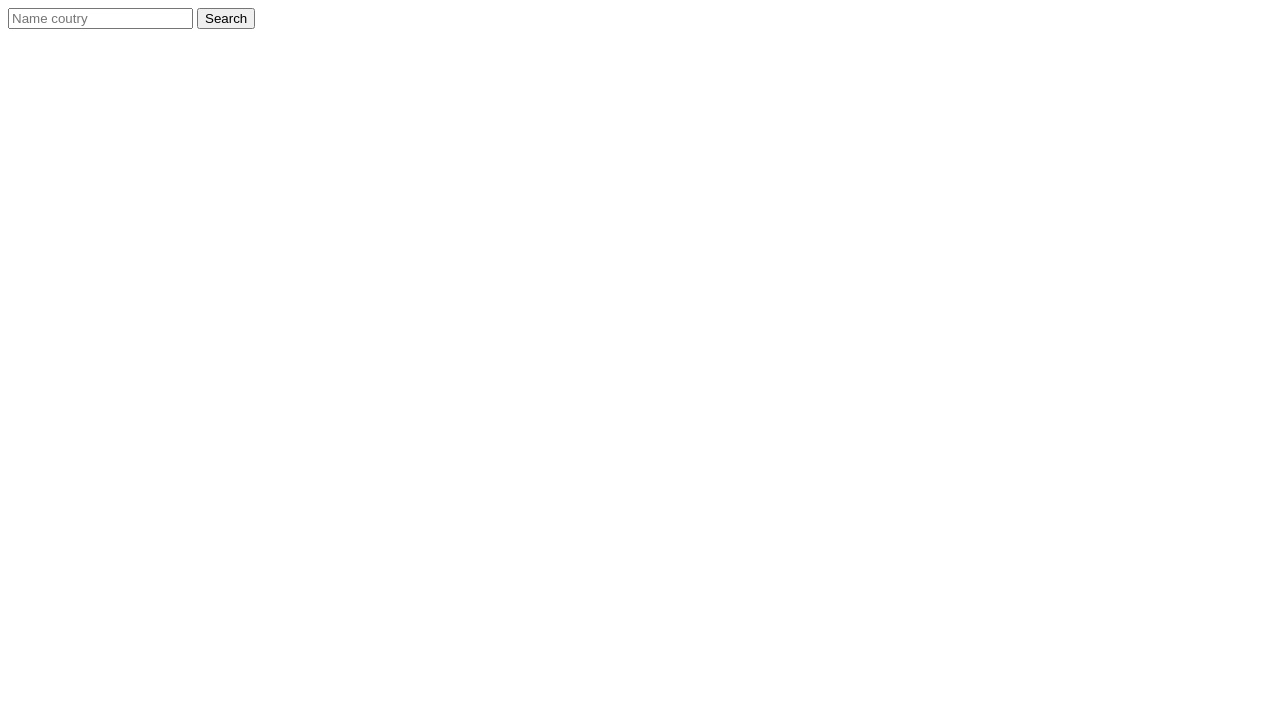
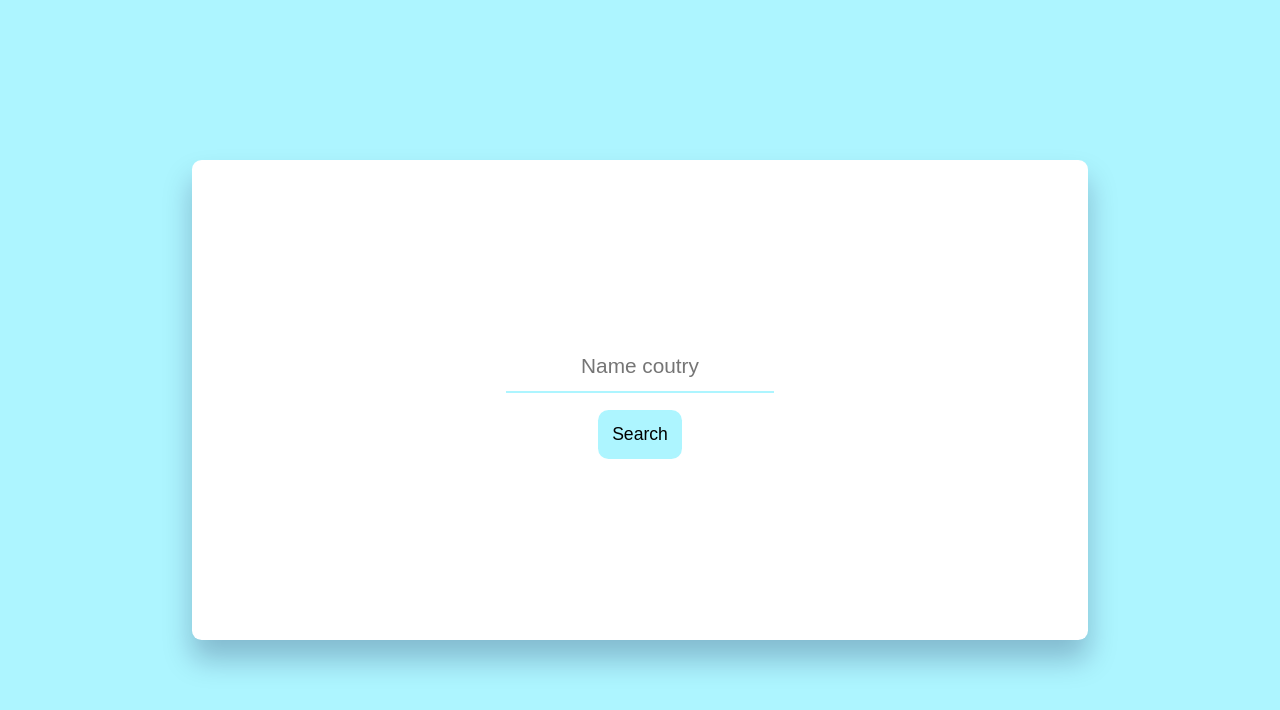
Before and after one commit to AmadeuszO/Country-Generation, a plain HTML site: page index.html in a window 1280 px wide. Drawn offline with Linux system fonts and the light colour scheme.

Commit message:
adding css structure,change structure html

```diff
--- a/index.html
+++ b/index.html
@@ -5,6 +5,7 @@
     <meta charset="UTF-8">
     <meta http-equiv="X-UA-Compatible" content="IE=edge">
     <meta name="viewport" content="width=device-width, initial-scale=1.0">
+    <!--  -->
     <link rel="stylesheet" href="style.css">
     <title>Country</title>
 </head>
@@ -12,10 +13,12 @@
 <body>
     <div class="conteiner">
         <div class="search-conteiner">
-            <input type="text" id="country" placeholder="Name coutry" />
-            <button id="search-btn">Search</button>
+            <input type="text" class="country-input-search" id="country" placeholder="Name coutry" />
+            <button id="search-btn" class="search-btn">Search</button>
         </div>
+        <div id="result-contry"></div>
     </div>
+    <!--  -->
     <script src="app.js"></script>
 </body>
 
--- a/style.css
+++ b/style.css
@@ -0,0 +1,51 @@
+* {
+	padding: 0;
+	margin: 0;
+	box-sizing: border-box;
+}
+body {
+	background-color: #adf5ff;
+	height: 100vh;
+	width: 100%;
+	display: flex;
+	justify-content: center;
+	align-items: center;
+}
+
+.conteiner {
+	background-color: #fff;
+	width: 70vw;
+	height: 60%;
+	padding: 2em 2.5em;
+	border-radius: 0.6em;
+	box-shadow: 0 1.2em 1.8em rgba(8, 10, 65, 0.25);
+	display: flex;
+	align-items: center;
+	justify-content: center;
+	flex-direction: column;
+}
+
+.search-conteiner {
+	display: flex;
+	align-items: center;
+	justify-content: center;
+	flex-direction: column;
+}
+.country-input-search {
+	text-align: center;
+	font-size: 1.3em;
+	color: #000;
+	padding: 0.62em 0;
+	border: none;
+	border-bottom: 2px solid #adf5ff;
+	outline: none;
+}
+.search-btn {
+	font-size: 1.1em;
+	background-color: #adf5ff;
+	margin-top: 1em;
+	color: #000;
+	padding: 0.8em;
+	border-radius: 0.6em;
+	border: none;
+}
```
